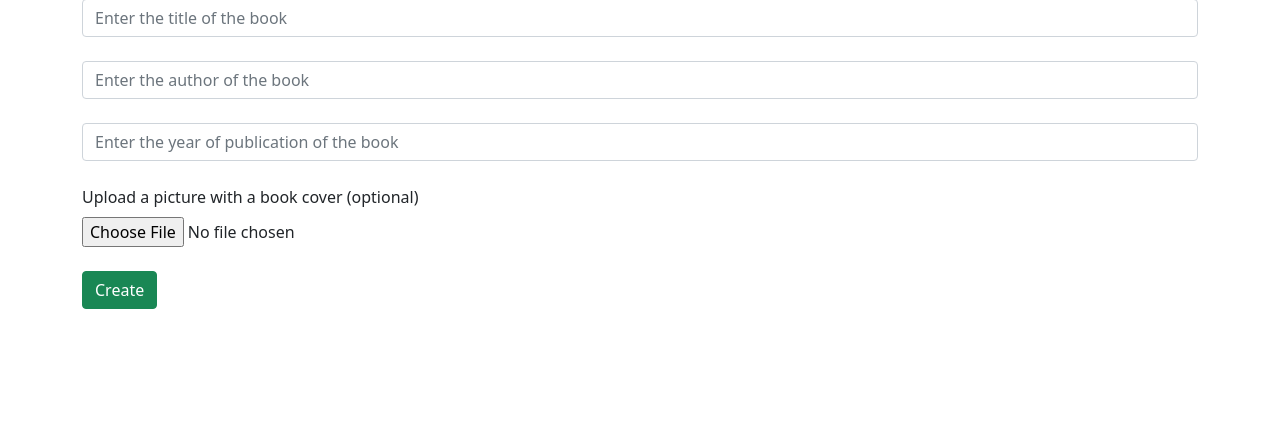
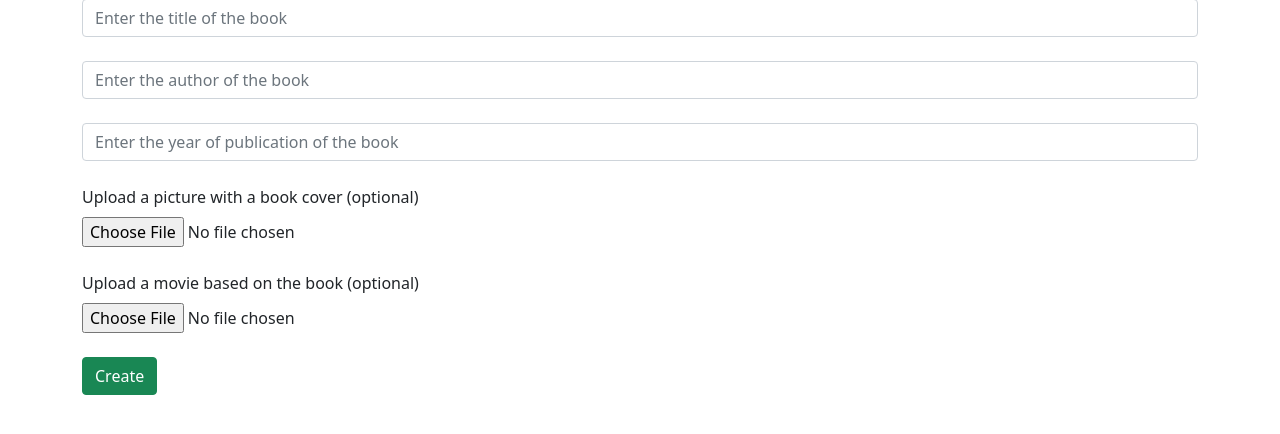
Before and after one commit to deejaymmm/pymongo_crud_auth_decomposed, a Flask app: page /create_doc in a window 1280 px wide. Shown: the part 156-590 px from the top of the page. Run offline with Flask 2, Linux system fonts and the light colour scheme; the visitor is signed in with stand-in values (Sample User, id 1); some libraries are stand-ins or nearby versions.

Commit message:
add uploading large files

```diff
--- a/routes/crud.py
+++ b/routes/crud.py
@@ -35,15 +35,15 @@ def file(filename):
     return mongo.send_file(filename)
 
 
-@app.route('/qqq/<_id>')
-def qqq(_id):
-    id_ = ObjectId(_id)
-    doc1 = mongo.db.docs.find_one_or_404({'_id' : id_})
-    # print(url_for('file', filename=doc1['picture_name']))
-    return f'''
-        <h1>{doc1['picture_name']}</h1>
-        <img src="{url_for('file', filename=doc1['picture_name'])}">
-    '''
+# @app.route('/qqq/<_id>')
+# def qqq(_id):
+#     id_ = ObjectId(_id)
+#     doc1 = mongo.db.docs.find_one_or_404({'_id' : id_})
+#     # print(url_for('file', filename=doc1['picture_name']))
+#     return f'''
+#         <h1>{doc1['picture_name']}</h1>
+#         <img src="{url_for('file', filename=doc1['picture_name'])}">
+#     '''
 
 
 @app.route('/docs/<_id>/update', methods=['POST', 'GET'])  # редактирование документа
@@ -64,20 +64,26 @@ def update_doc(_id):
         author = request.form['author']
         year = request.form['year']
         picture = request.files['picture']
+        movie = request.files['movie']
 
         updating_doc = {  # создаем новый документ
             "title": title,
             "author": author,
             "year": year,
-            "picture_name": picture.filename
+            "picture_name": picture.filename,
+            "movie_name": movie.filename
         }
 
         try:
+            doc1 = collection.find_one({'_id': id_})
             if picture.filename:
                 mongo.save_file(picture.filename, picture)
             else:
-                doc1 = collection.find_one({'_id': id_})
                 updating_doc['picture_name'] = doc1['picture_name']
+            if movie.filename:
+                mongo.save_file(movie.filename, movie)
+            else:
+                updating_doc['movie_name'] = doc1['movie_name']
             collection.update_one({'_id': id_}, {'$set': updating_doc})
 
             print('Document with _id: ' + str(id_) + ' has been updated successfully.')
@@ -102,27 +108,23 @@ def create_doc():
         author = request.form['author']
         year = request.form['year']
         picture = request.files['picture']
-        # print(picture)
+        movie = request.files['movie']
 
         new_doc = {  # создаем новый документ
             "title": title,
             "author": author,
             "year": year,
-            "picture_name": picture.filename
+            "picture_name": picture.filename,
+            "movie_name": movie.filename
         }
 
         try:
             mongo.save_file(picture.filename, picture)
+            mongo.save_file(movie.filename, movie)
             result = collection.insert_one(new_doc).inserted_id
             print('Document with _id: ' + str(result) + ' has been created successfully.')
             # добавляем новый документ в коллекцию
             # и выводим в консоль его _id
-
-            if 'profile_image' in request.files:
-                profile_image = request.files['profile_image']
-                mongo.save_file(profile_image.filename, profile_image)
-                mongo.db.users.insert(
-                    {'username': request.form.get('username'), 'profile_image_name': profile_image.filename})
 
             return redirect('/docs')  # переадресовываем на вывод коллекции документов
         except:
--- a/templates/create_doc.html
+++ b/templates/create_doc.html
@@ -14,6 +14,8 @@ create_doc
         <input type="number" name="year" id="year" class="form-control" placeholder="Enter the year of publication of the book" required><br>
         <label for="picture">Upload a picture with a book cover (optional)</label>
         <input type="file" name="picture" id="picture" class="form-control-file"><br>
+        <label for="movie">Upload a movie based on the book (optional)</label>
+        <input type="file" name="movie" id="movie" class="form-control-file"><br>
         <input type="submit" class="btn btn-success" value="Create">
     </form>
 </div>
--- a/templates/update_doc.html
+++ b/templates/update_doc.html
@@ -15,6 +15,8 @@ update_doc
         <label for="picture">Upload a picture with a book cover (optional)</label>
         <input type="file" name="picture" id="picture" class="form-control-file" value="{{ doc.picture_name }}"><br>
         <img src="{{ url_pic }}" width="512"><br><br>
+        <label for="movie">Upload a movie based on the book (optional)</label>
+        <input type="file" name="movie" id="movie" class="form-control-file" value="{{ doc.movie_name }}"><br>
         <input type="submit" class="btn btn-success" value="Update">
     </form>
 </div>
```
Also changed, not shown: templates/docs.html (+7 -2 lines).
